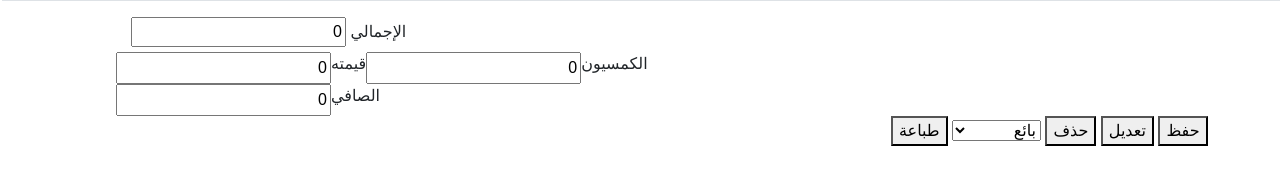
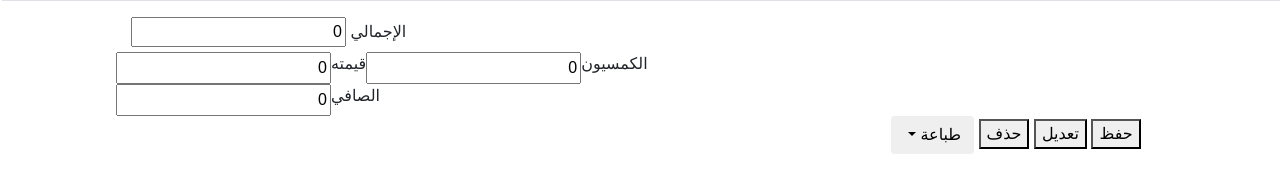
Before and after one commit to mohannadsy/www_alhal, a PHP site: page /com_bill.php in a window 1280 px wide; the page is wider, and only the part inside the window is pictured. Shown: the part 852-1022 px from the top of that part. Before the commit the page ends 998 px from the top of that part, so only its background shows below. Run offline with PHP 8.4, Linux system fonts and the light colour scheme; data comes from the database, SQL or seed files in the repository; data that the repository does not hold is empty.

Commit message:
update print

```diff
--- a/com_bill.php
+++ b/com_bill.php
@@ -99,13 +99,22 @@ include('include/nav.php');
                     <button type="submit" name="save">حفظ</button>
                     <button type="submit" name="modify">تعديل</button>
                     <button type="submit" name="delete">حذف</button>
-                    <select name="print_option" id="">
+                    <!-- <select name="print_option" id="">
                         <optgroup>
                             <option value="">بائع</option>
                             <option value="">مشتري</option>
                         </optgroup>
                     </select>
-                    <button type="button" name="print" onclick="printComPill(['seller' , 'nav' , 'buttons'])">طباعة</button>
+                    <button type="button" name="print" onclick="printComPill(['seller' , 'nav' , 'buttons'])">طباعة</button> -->
+                    <div class="btn-group">
+                        <button type="button" class="btn dropdown-toggle" date-toggle="dropdown" aria-hasepopup="true" aria-expanded="false">
+                            طباعة
+                        </button>
+                        <div class="dropdown-menu">
+                            <a class="dropdown-item" href="">فاتورة البائع</a>
+                            <a class="dropdown-item" href="">فاتورة المشتري</a>
+                        </div>
+                    </div>
                 </div>
             </div>
         </div>
--- a/css/styles/paymentBonds.css
+++ b/css/styles/paymentBonds.css
@@ -1,7 +1,7 @@
 @page {}
 
 * {
-    font-size: 12px;
+    font-size: 15px;
     font-family: Arial, Helvetica, sans-serif;
     text-align: center;
 }
@@ -11,5 +11,7 @@
 }
 
 .container {
-    background-color: aqua;
+    border-style: solid;
+    padding: 20px;
+    width: 300px;
 }
```
